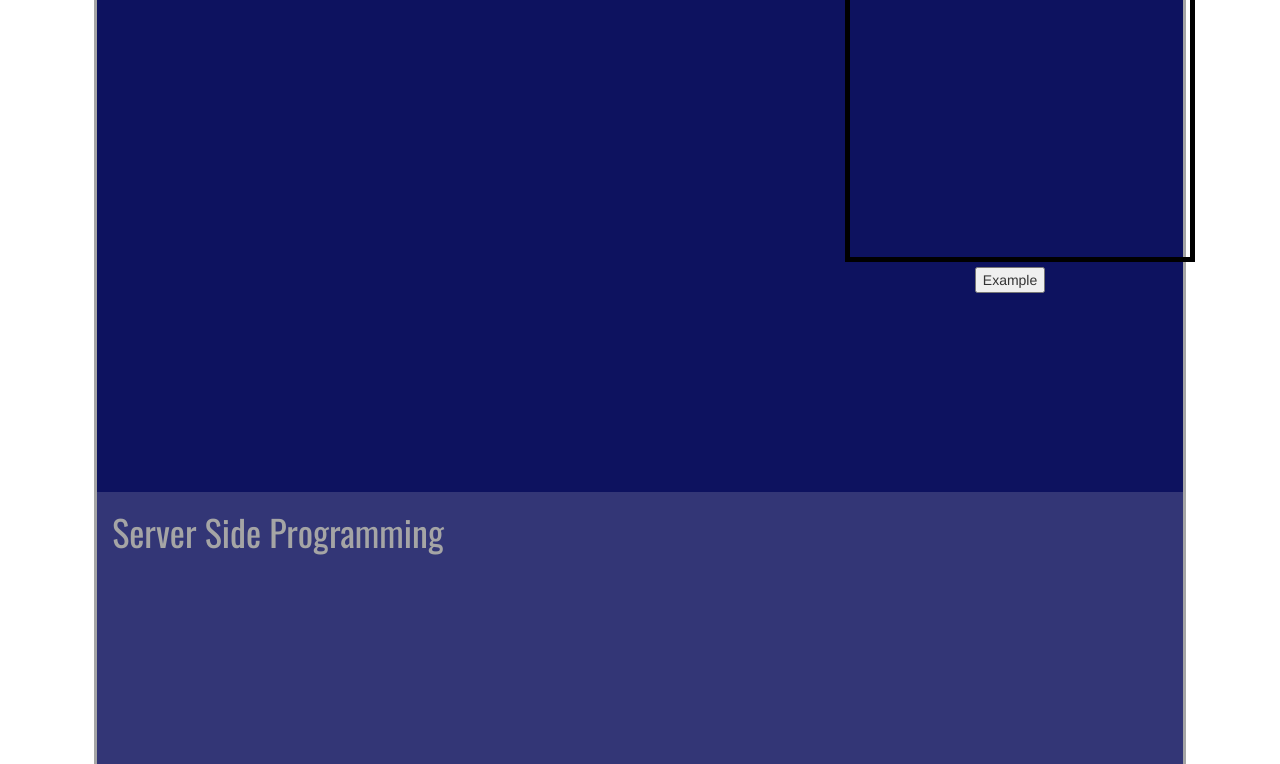
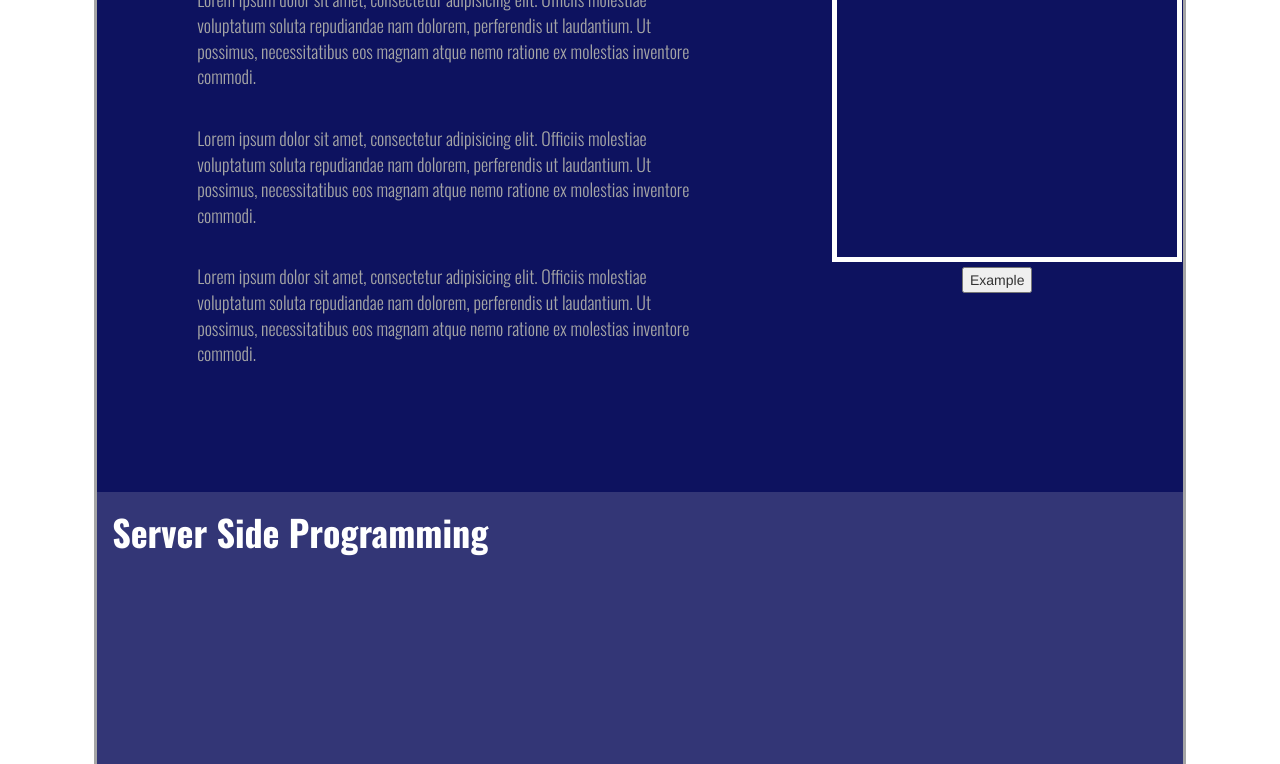
Before and after one commit to ggholson/portfolio, a plain HTML site: page client/index.html in a window 1280 px wide. Shown: the part 208-972 px from the top of the page. Drawn offline with nearby package versions, Linux system fonts and the light colour scheme; no server answers; files whose address does not match are found by name.

Commit message:
Style Changes

```diff
--- a/client/index.html
+++ b/client/index.html
@@ -13,7 +13,7 @@
 		<!-- Optional theme -->
 		<link rel="stylesheet" href="//netdna.bootstrapcdn.com/bootstrap/3.1.1/css/bootstrap-theme.min.css">
 		<link rel="stylesheet" href="style.css">
-		<link href='http://fonts.googleapis.com/css?family=Oswald:300,400' rel='stylesheet' type='text/css'>
+		<link href='http://fonts.googleapis.com/css?family=Oswald:300,400,700' rel='stylesheet' type='text/css'>
 
 	</head>
 	<body>
@@ -29,7 +29,9 @@
 			<div class="col-md-10 col-md-offset-1 ipanel" id="s1">
 				<h1 class='panelheader'>Web Development</h1>
 				<div class='panelbody'>
-					<p class='paneltext'><br></p>
+					<p class='paneltext'><br>Lorem ipsum dolor sit amet, consectetur adipisicing elit. Officiis molestiae voluptatum soluta repudiandae nam dolorem, perferendis ut laudantium. Ut possimus, necessitatibus eos magnam atque nemo ratione ex molestias inventore commodi.</p>
+					<p class='paneltext'><br>Lorem ipsum dolor sit amet, consectetur adipisicing elit. Officiis molestiae voluptatum soluta repudiandae nam dolorem, perferendis ut laudantium. Ut possimus, necessitatibus eos magnam atque nemo ratione ex molestias inventore commodi.</p>
+					<p class='paneltext'><br>Lorem ipsum dolor sit amet, consectetur adipisicing elit. Officiis molestiae voluptatum soluta repudiandae nam dolorem, perferendis ut laudantium. Ut possimus, necessitatibus eos magnam atque nemo ratione ex molestias inventore commodi.</p>
 				</div>
 			</div>
 		</div>
--- a/client/style.css
+++ b/client/style.css
@@ -27,7 +27,8 @@ img{
 }
 
 .panelheader{
-    font-weight:400;
+    font-weight:700;
+    color:white;
 }
 .panelbody{
     position: absolute;
@@ -68,8 +69,8 @@ img{
     height: 350px;
     width: 350px;
     top: 120px;
-    left: 66%;
-    border: 5px solid black;
+    left: 65%;
+    border: 5px solid white;
     padding: 10px;
 }
 
```
